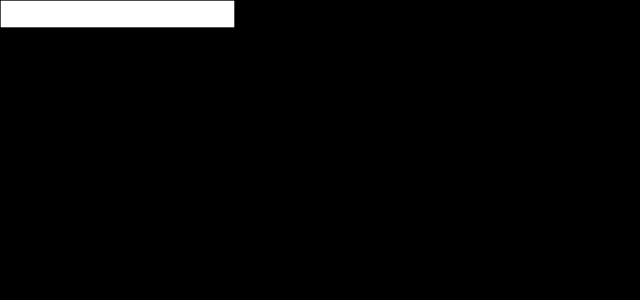
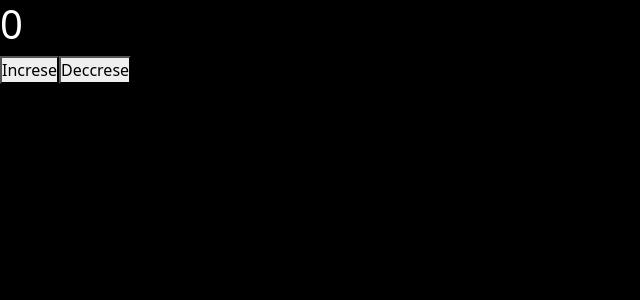
Before and after one commit to afroza732/react_practice, a React (Create React App) app: page / in a window 1280 px wide. Shown: the top 300 px of the page, without its empty margins (0-640 px from the left). Built offline with nearby package versions, Linux system fonts and the light colour scheme.

Commit message:
event handler binding

```diff
--- a/src/App.js
+++ b/src/App.js
@@ -9,10 +9,11 @@
 //import { FaJs, FaFacebook } from "react-icons/fa";
 // import CONDITIONAL_RENDERING from "./components/CONDITIONAL_RENDERING/index"
 // import STATE from './components/STATE';
-import EVENT_HANDLER from './components/EVENT_HANDLER';
+//import EVENT_HANDLER from './components/EVENT_HANDLER';
+import EVENT_HANDLER_Binding from './components/EVENT_HANDLER_Binding';
 export default function App(){
     return <>
-        <EVENT_HANDLER />
+        <EVENT_HANDLER_Binding />
         {/* <Card1 name="Afroza Nisha"/> */}
       {/* <h1 className='headingStyle'>My app</h1>
       {data.map((item,index) => <Card key={index} titleText={item.title} titleDesc={item.desc}/>)} */}
--- /dev/null
+++ b/src/components/EVENT_HANDLER_Binding/index.js
@@ -0,0 +1,33 @@
+import React, { Component } from 'react'
+
+class EVENT_HANDLER_Binding extends Component {
+    constructor(props) {
+        super(props)
+        this.state = {
+           count:0
+        }
+        this.handlerBinding = this.handlerBinding.bind(this);
+        this.handlerBindingDecrese = this.handlerBindingDecrese.bind(this);
+    }
+    handlerBinding(){
+        this.setState({
+          count : this.state.count + 1
+        })
+    }
+    handlerBindingDecrese(){
+        this.setState({
+            count : this.state.count - 1
+        })
+    }
+    render() {
+        return (
+        <div>
+            <h1>{this.state.count}</h1>
+            <button onClick={this.handlerBinding}>Increse</button>
+            <button onClick={this.handlerBindingDecrese}>Deccrese</button>
+        </div>
+        )
+    }
+}
+
+export default  EVENT_HANDLER_Binding;
```
